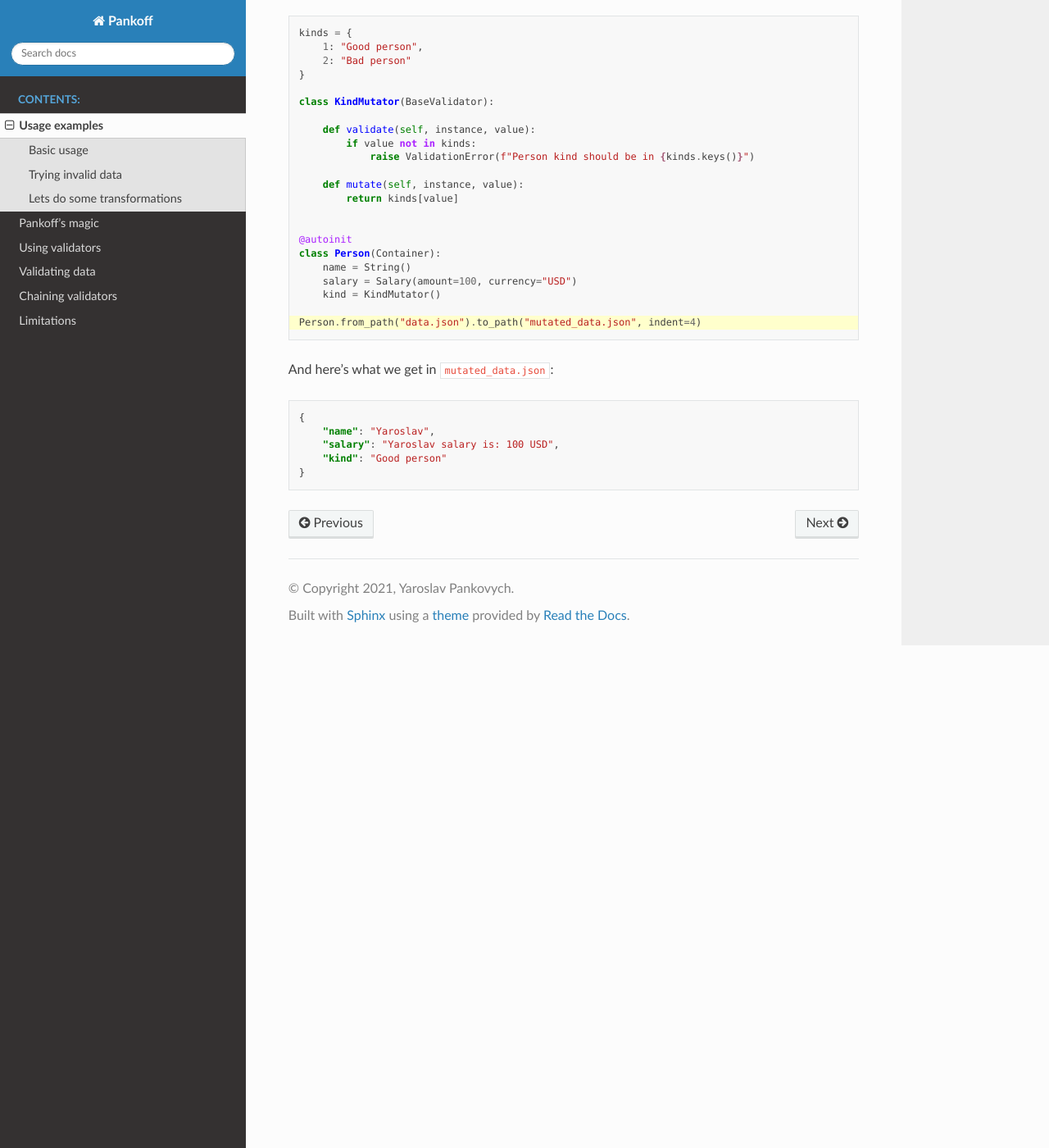
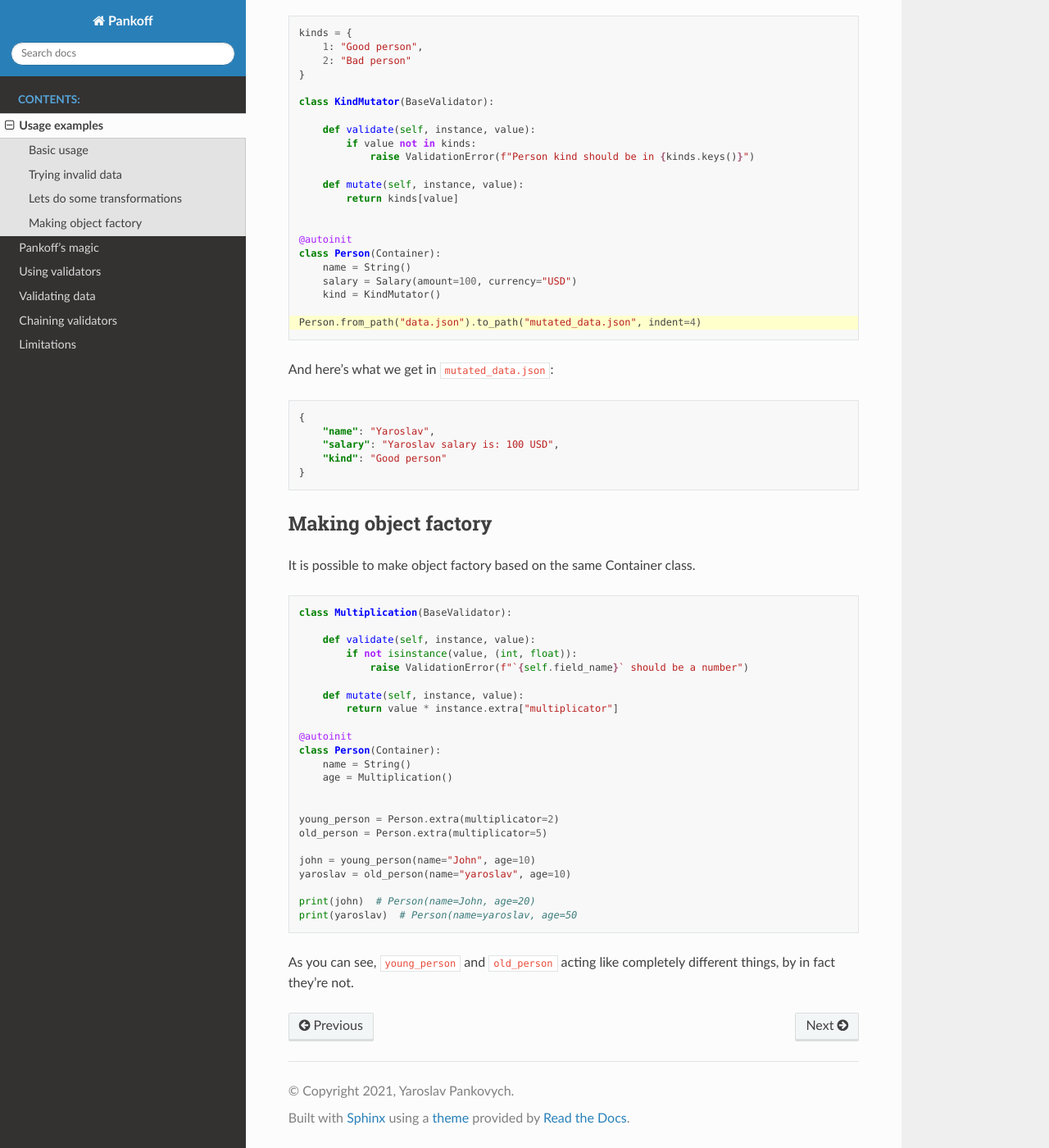
Before and after one commit to ypankovych/pankoff, a Sphinx documentation site: the page built from docs/source/usage.rst, in a window 1280 px wide and 1400 px high, scrolled down 2095 px. Shown: the whole window at 82% size. Built offline with Sphinx 7.4.7 and the Read the Docs theme 2.0.0, drawn with Linux system fonts in a browser that asks for light colours.

Commit message:
add factoring feature

```diff
--- a/docs/source/usage.rst
+++ b/docs/source/usage.rst
@@ -146,3 +146,36 @@ And here's what we get in ``mutated_data.json``:
         "salary": "Yaroslav salary is: 100 USD",
         "kind": "Good person"
     }
+
+Making object factory
+---------------------
+
+It is possible to make object factory based on the same Container class.
+
+.. code-block:: python
+
+    class Multiplication(BaseValidator):
+
+        def validate(self, instance, value):
+            if not isinstance(value, (int, float)):
+                raise ValidationError(f"`{self.field_name}` should be a number")
+
+        def mutate(self, instance, value):
+            return value * instance.extra["multiplicator"]
+
+    @autoinit
+    class Person(Container):
+        name = String()
+        age = Multiplication()
+
+
+    young_person = Person.extra(multiplicator=2)
+    old_person = Person.extra(multiplicator=5)
+
+    john = young_person(name="John", age=10)
+    yaroslav = old_person(name="yaroslav", age=10)
+
+    print(john)  # Person(name=John, age=20)
+    print(yaroslav)  # Person(name=yaroslav, age=50
+
+As you can see, ``young_person`` and ``old_person`` acting like completely different things, by in fact they're not.
```
Also changed, not shown: 1 other file.
